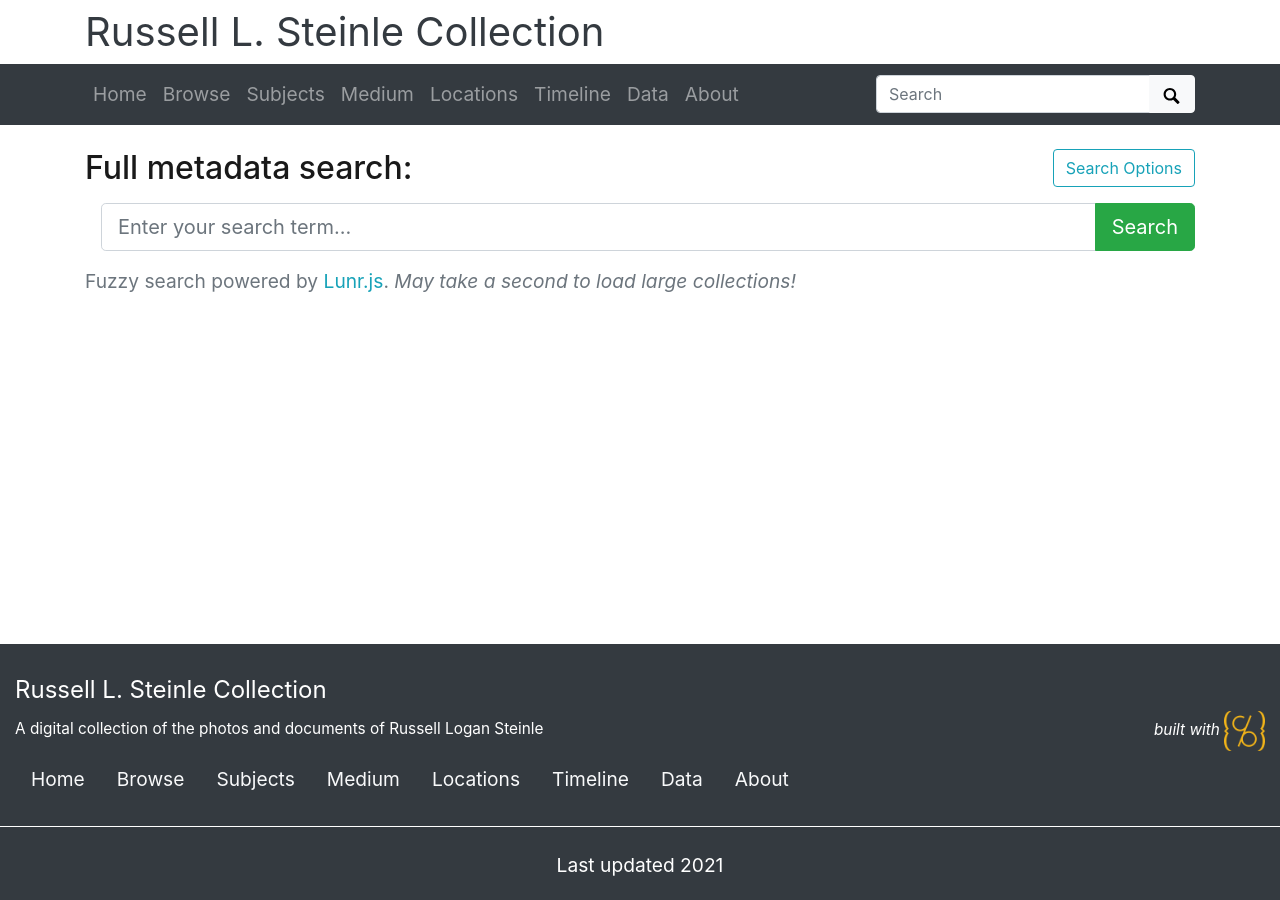
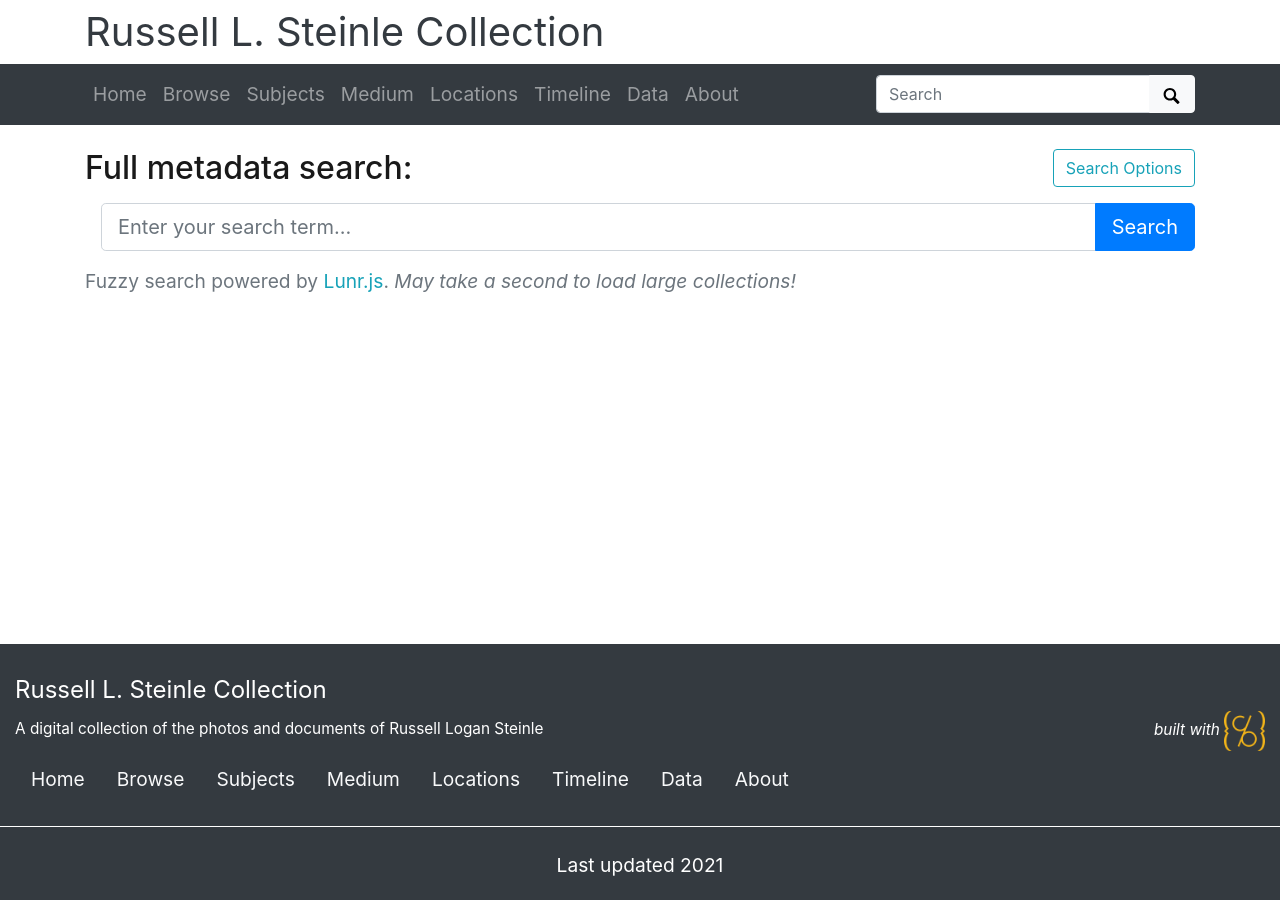
Before and after one commit to mialsteinle/russell-logan-steinle, a Jekyll site: the page built from pages/search.md, in a window 1280 px wide. Built offline with Jekyll 4.4.1, drawn with Linux system fonts in a browser that asks for light colours.

Commit message:
Update search.html

```diff
--- a/_layouts/search.html
+++ b/_layouts/search.html
@@ -33,7 +33,7 @@ custom-foot: js/lunr-js.html
         <div class="input-group input-group-lg">
             <input id="lunrSearchBox" class="form-control " type="text" placeholder="Enter your search term..." >
             <div class="input-group-append">
-                <button class="btn btn-success" type="submit">
+                <button class="btn btn-primary" type="submit">
                     Search
                 </button>
             </div>
```
